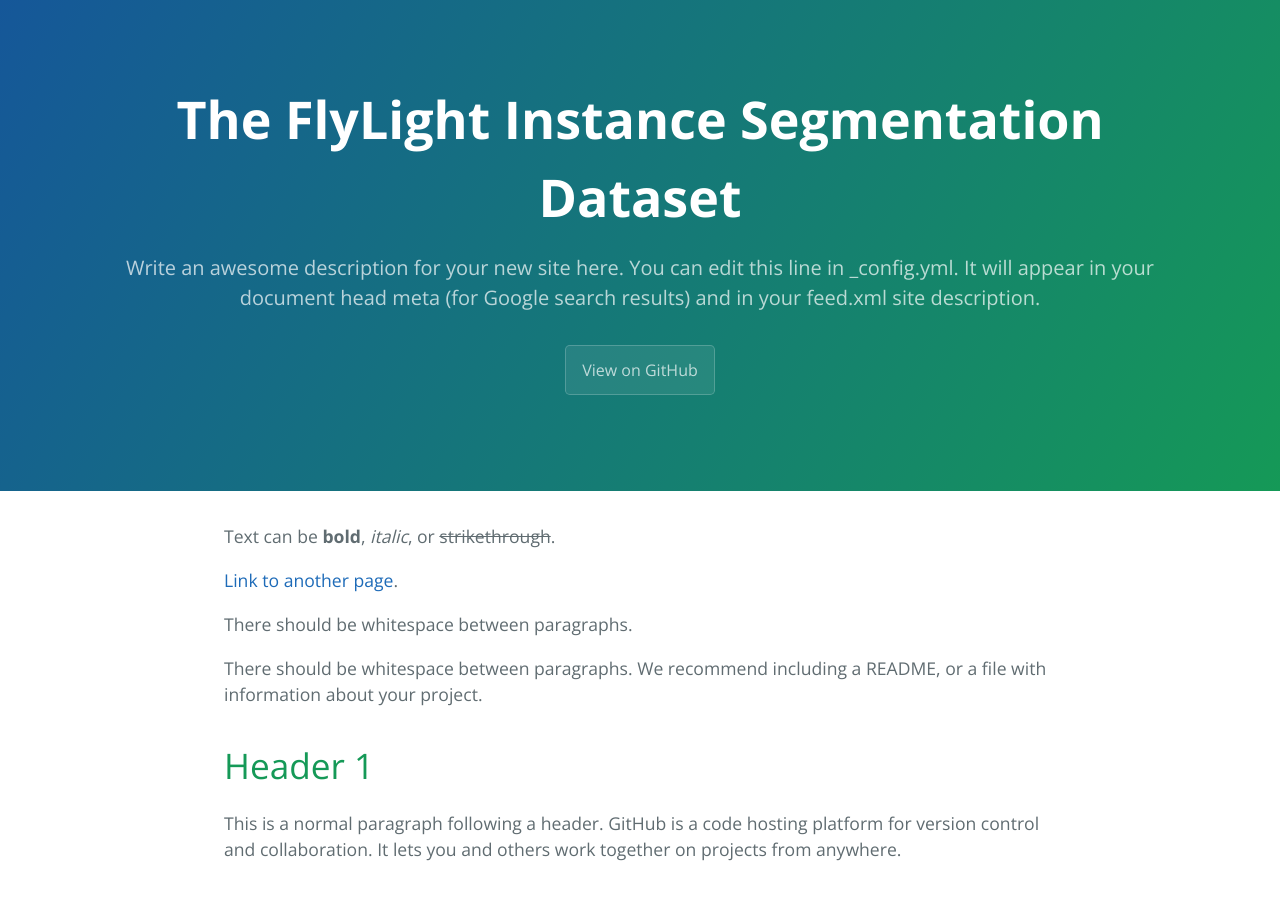
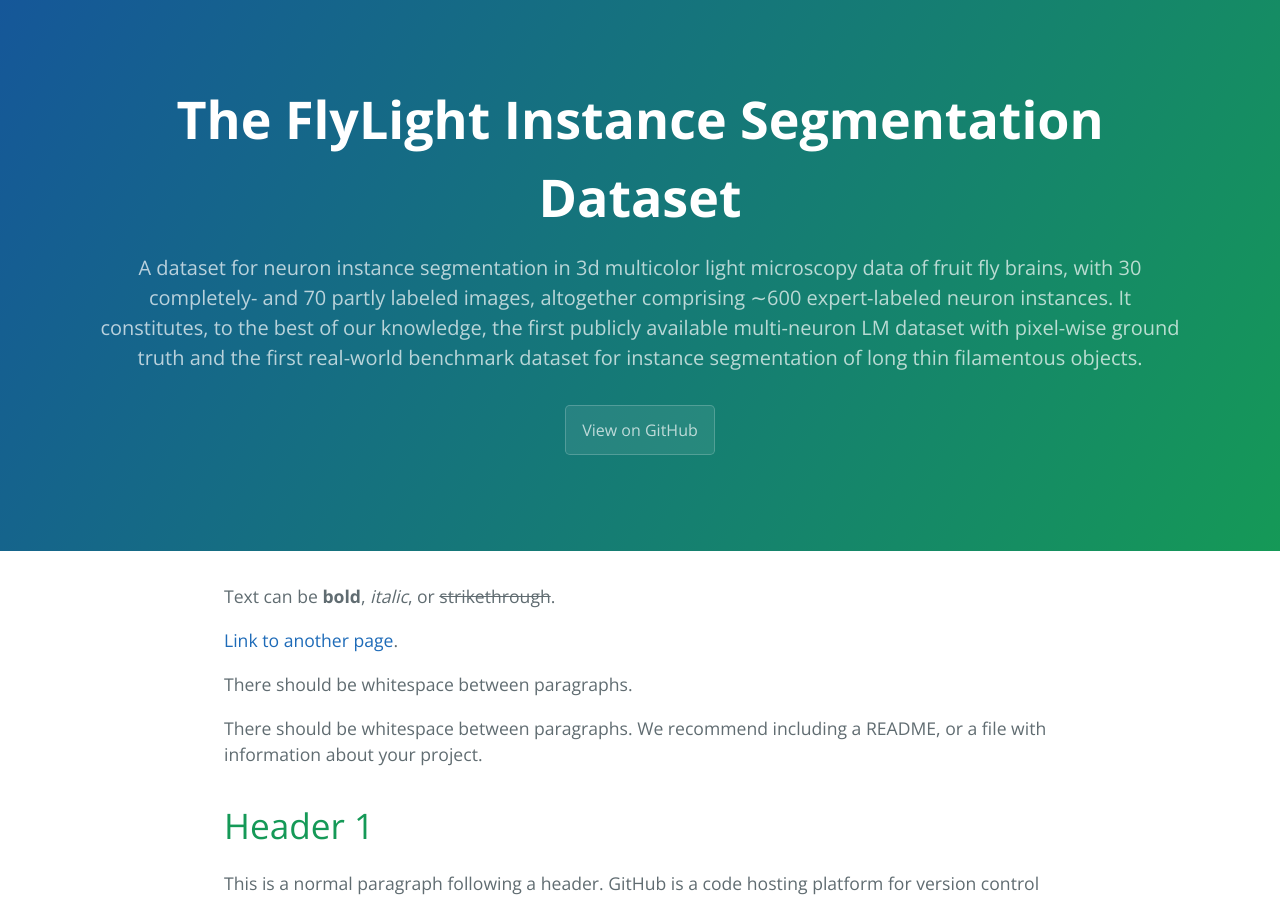
Before and after one commit to Kainmueller-Lab/fisbe, a Jekyll site: the page built from index.md, in a window 1280 px wide and 900 px high. Built offline with Jekyll 4.4.1, drawn with Linux system fonts in a browser that asks for light colours.

Commit message:
update project description

```diff
--- a/_config.yml
+++ b/_config.yml
@@ -21,9 +21,7 @@
 title: The FlyLight Instance Segmentation Dataset
 email: lisa.mais@mdc-berlin.de
 description: >- # this means to ignore newlines until "baseurl:"
-  Write an awesome description for your new site here. You can edit this
-  line in _config.yml. It will appear in your document head meta (for
-  Google search results) and in your feed.xml site description.
+  A dataset for neuron instance segmentation in 3d multicolor light microscopy data of fruit fly brains, with 30 completely- and 70 partly labeled images, altogether comprising ∼600 expert-labeled neuron instances. It constitutes, to the best of our knowledge, the first publicly available multi-neuron LM dataset with pixel-wise ground truth and  the first real-world benchmark dataset for instance segmentation of long thin filamentous objects.
 # baseurl: "" # the subpath of your site, e.g. /blog
 # url: "" # the base hostname & protocol for your site, e.g. http://example.com
 twitter_username: jekyllrb
```
